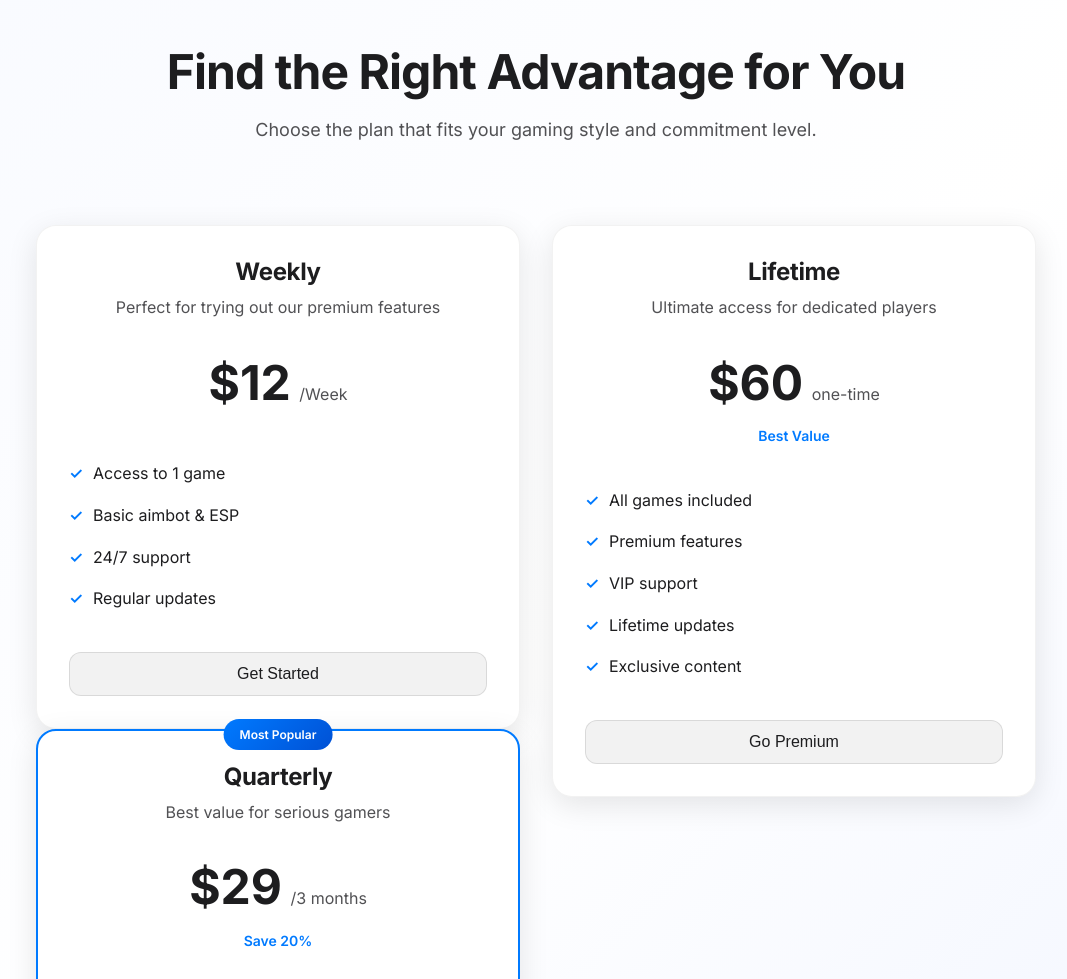
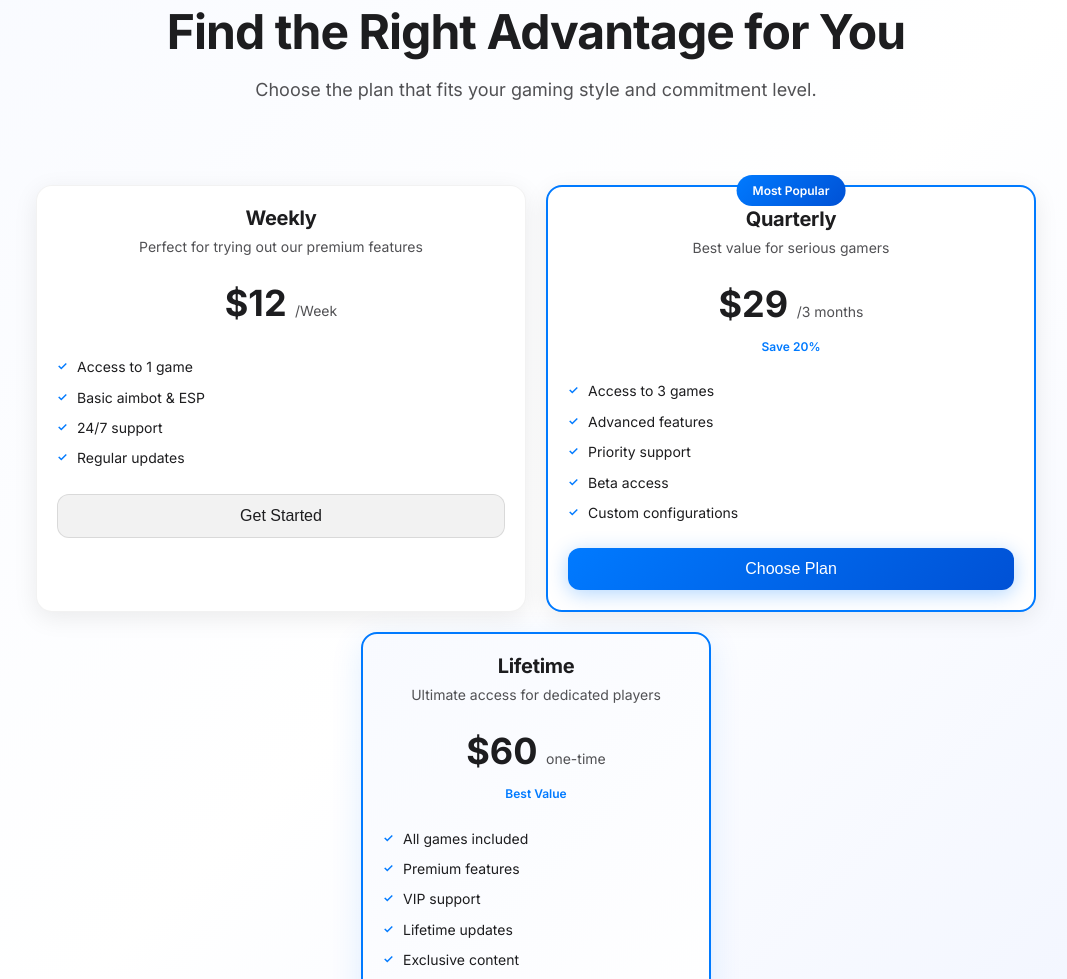
Before and after one commit to devvnr6/bluelock, a plain HTML site: page index.html in a window 1280 px wide. Shown: the part 3359-4338 px from the top of the page, without its empty margins (104-1171 px from the left). Drawn offline with Linux system fonts and the light colour scheme.

Commit message:
Refactor pricing styles for improved layout and design

```diff
--- a/styles.css
+++ b/styles.css
@@ -641,40 +641,64 @@ h1, h2, h3, h4, h5, h6 {
 
 /* Pricing */
 .pricing {
-    padding: 120px 0;
+    padding: 80px 0;
     background: linear-gradient(135deg, #f8faff 0%, #ffffff 50%, #f0f4ff 100%);
 }
 
 .pricing-grid {
-    display: grid;
-    grid-template-columns: repeat(auto-fit, minmax(320px, 1fr));
-    gap: 32px;
+    display: flex;
+    flex-direction: column;
+    gap: 20px;
     max-width: 1000px;
     margin: 0 auto;
 }
 
+.top-row {
+    display: grid;
+    grid-template-columns: repeat(auto-fit, minmax(280px, 1fr));
+    gap: 20px;
+}
+
+.bottom-row {
+    display: flex;
+    justify-content: center;
+}
+
+.bottom-row .pricing-card.lifetime {
+    max-width: 350px;
+    width: 100%;
+    background: linear-gradient(135deg, #f8faff 0%, #ffffff 100%);
+    border: 2px solid #007aff;
+    box-shadow: 0 8px 32px rgba(0, 122, 255, 0.12);
+}
+
+.bottom-row .pricing-card.lifetime:hover {
+    transform: translateY(-4px);
+    box-shadow: 0 16px 40px rgba(0, 122, 255, 0.16);
+}
+
 .pricing-card {
     background: white;
-    border-radius: 20px;
-    padding: 32px;
-    box-shadow: 0 8px 30px rgba(0, 0, 0, 0.1);
+    border-radius: 16px;
+    padding: 20px;
+    box-shadow: 0 6px 24px rgba(0, 0, 0, 0.08);
     position: relative;
     transition: transform 0.3s ease, box-shadow 0.3s ease;
     border: 1px solid rgba(0, 0, 0, 0.05);
 }
 
 .pricing-card:hover {
-    transform: translateY(-8px);
-    box-shadow: 0 20px 50px rgba(0, 0, 0, 0.15);
+    transform: translateY(-4px);
+    box-shadow: 0 12px 30px rgba(0, 0, 0, 0.12);
 }
 
 .pricing-card.featured {
     border: 2px solid #007aff;
-    transform: scale(1.05);
+    transform: scale(1.02);
 }
 
 .pricing-card.featured:hover {
-    transform: scale(1.05) translateY(-8px);
+    transform: scale(1.02) translateY(-4px);
 }
 
 .card-badge {
@@ -692,47 +716,47 @@ h1, h2, h3, h4, h5, h6 {
 
 .card-header {
     text-align: center;
-    margin-bottom: 24px;
+    margin-bottom: 16px;
 }
 
 .plan-name {
-    font-size: 24px;
+    font-size: 20px;
     font-weight: 700;
-    margin-bottom: 8px;
+    margin-bottom: 6px;
 }
 
 .plan-description {
     color: #515154;
-    font-size: 16px;
+    font-size: 14px;
 }
 
 .card-price {
     text-align: center;
-    margin-bottom: 32px;
+    margin-bottom: 20px;
 }
 
 .price {
-    font-size: 48px;
+    font-size: 36px;
     font-weight: 700;
     color: #1d1d1f;
 }
 
 .period {
-    font-size: 16px;
+    font-size: 14px;
     color: #515154;
     margin-left: 4px;
 }
 
 .savings {
     display: block;
-    font-size: 14px;
+    font-size: 12px;
     color: #007aff;
     font-weight: 600;
     margin-top: 4px;
 }
 
 .card-features {
-    margin-bottom: 32px;
+    margin-bottom: 20px;
 }
 
 .features-list {
@@ -740,9 +764,10 @@ h1, h2, h3, h4, h5, h6 {
 }
 
 .features-list li {
-    padding: 8px 0;
+    padding: 4px 0;
     position: relative;
-    padding-left: 24px;
+    padding-left: 20px;
+    font-size: 14px;
 }
 
 .features-list li::before {
@@ -751,6 +776,7 @@ h1, h2, h3, h4, h5, h6 {
     left: 0;
     color: #007aff;
     font-weight: 600;
+    font-size: 12px;
 }
 
 /* Footer */
@@ -915,8 +941,18 @@ h1, h2, h3, h4, h5, h6 {
         grid-template-columns: 1fr;
     }
 
-    .pricing-grid {
+    .top-row {
         grid-template-columns: 1fr;
+    }
+
+    .bottom-row .pricing-card.lifetime {
+        max-width: none;
+    }
+
+    .testimonials-grid {
+        grid-template-columns: 1fr;
+        gap: 32px;
+    }
     }
 
     .footer-content {
@@ -941,7 +977,7 @@ h1, h2, h3, h4, h5, h6 {
     .testimonial-quote {
         font-size: 18px;
     }
-}
+
 
 @media (max-width: 480px) {
     .section-header {
@@ -949,10 +985,10 @@ h1, h2, h3, h4, h5, h6 {
     }
 
     .pricing-card {
-        padding: 24px;
+        padding: 16px;
     }
 
     .card-price .price {
-        font-size: 36px;
+        font-size: 28px;
     }
 }
```
